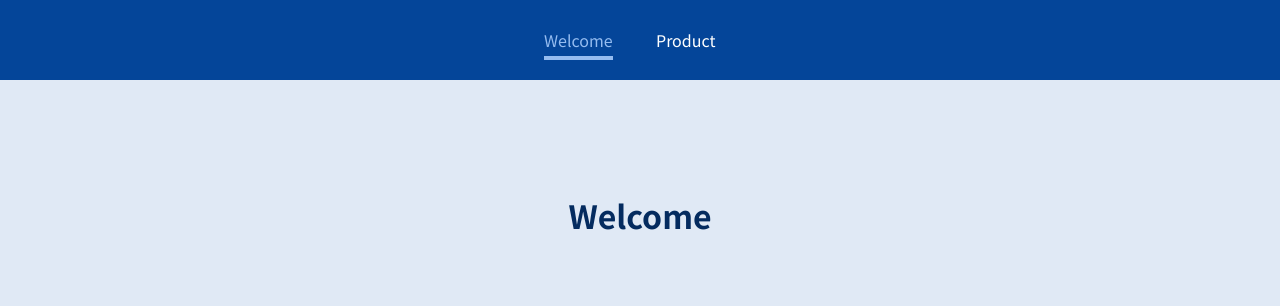
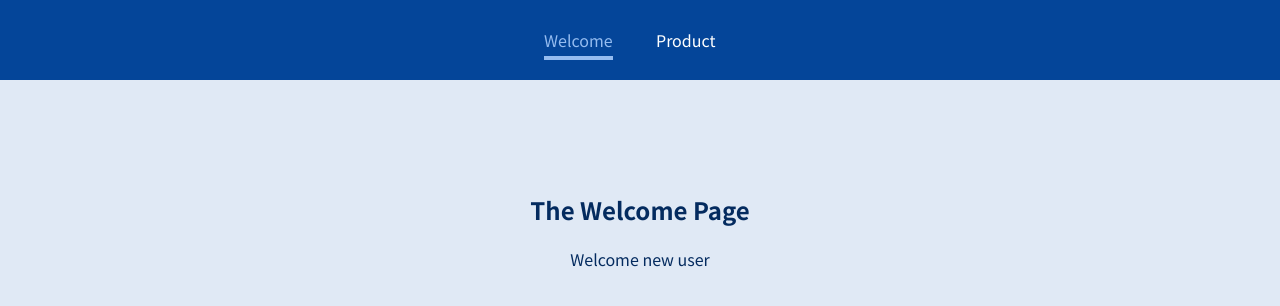
Before and after one commit to Irakarama-Laurent123/React-SPA, a React (Create React App) app: page /welcome/new-user in a window 1280 px wide. Shown: the top 306 px of the page. Built offline with nearby package versions, Linux system fonts and the light colour scheme.

Commit message:
Added nested route

```diff
--- a/src/pages/Welcome.js
+++ b/src/pages/Welcome.js
@@ -1,5 +1,13 @@
+import { Route} from 'react-router-dom'
+
+
 const Welcome = () => {
-  return <h1>Welcome</h1>
+  return <section>
+    <h1>The Welcome Page</h1>
+      <Route path='/welcome/new-user'>
+        <p>Welcome new user</p>
+      </Route>
+  </section>
 }
 
 export default Welcome
```
Also changed, not shown: 1 other file (tests, documents, lock files or other folders).
